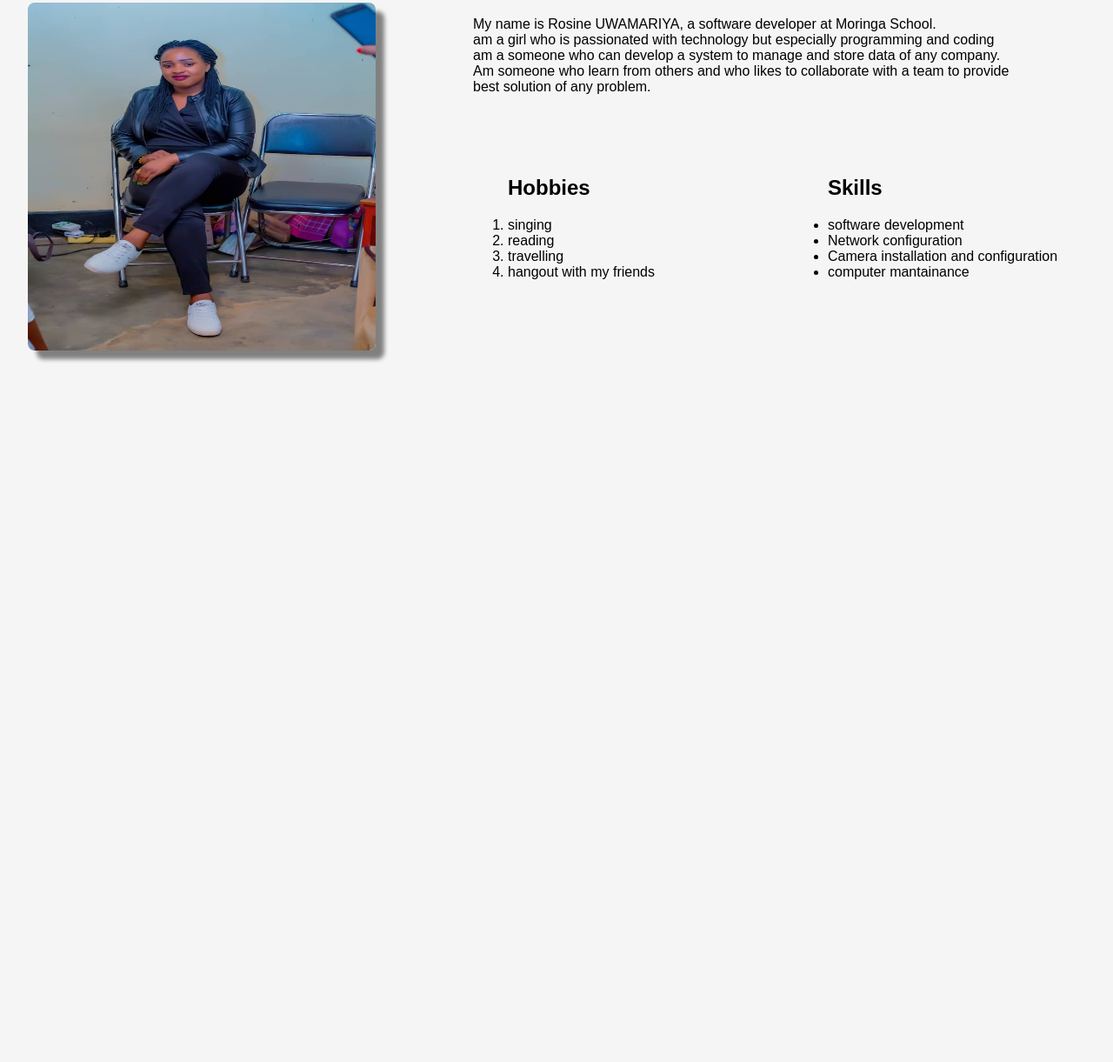
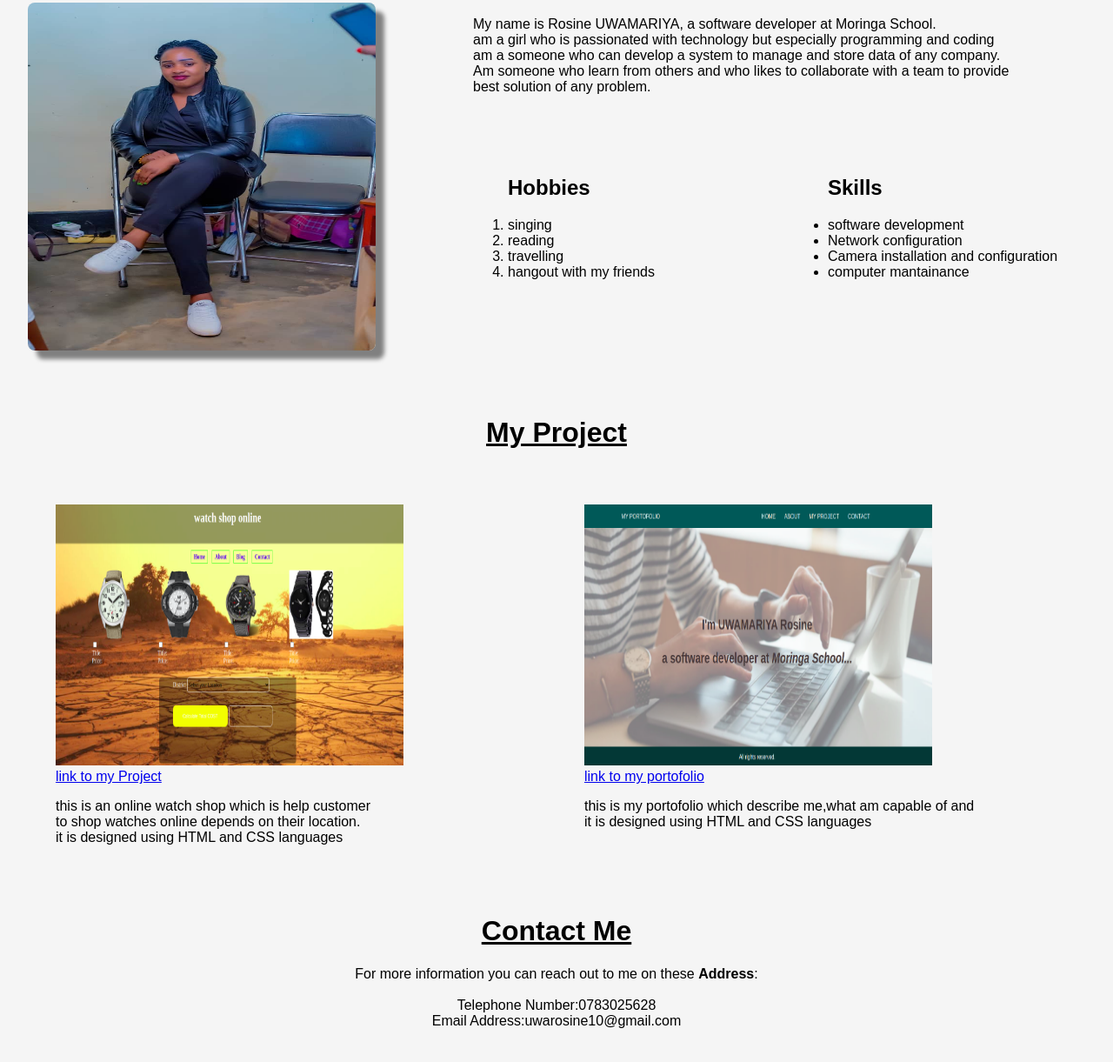
Before and after one commit to tacha1/portoforio, a plain HTML site: page index.html in a window 1280 px wide. Shown: the part 813-2034 px from the top of the page at 87% size. Before the commit the page ends 1316 px from the top, so only its background shows below. Drawn offline with Linux system fonts and the light colour scheme.

Commit message:
adding contact me

```diff
--- a/index.html
+++ b/index.html
@@ -33,7 +33,8 @@
             <h1 style="text-align: center;"><u>About me</u></h1>
             <div class="mybackground">
                 <div class="myImage">
-                <img src="tas.jpg" height="400" width="400" style="border-radius: 8px;box-shadow: 10px 10px 5px grey;">
+                    <img src="tas.jpg" height="400" width="400"
+                        style="border-radius: 8px;box-shadow: 10px 10px 5px grey;">
                 </div>
                 <div class="description">
                     <div class="paragraph">
@@ -72,8 +73,34 @@
             </div>
         </div>
 
+        <div id="myproject">
+            <h1 style="text-align: center;"><u>My Project</u></h1>
+            <div class="twoproject">
+                <div class="project1">
+                    <img src="watch.png" height="300" width="400"> <br>
+                    <a href="https://tacha1.github.io/mine/">link to my Project</a>
+                    <p>this is an online watch shop which is help customer <br>
+                        to shop watches online depends on their location.<br>
+                        it is designed using HTML and CSS languages</p>
+                </div>
 
-    <div id="contact"></div>
+                <div class="project2">
+                    <img src="port.png" height="300" width="400"> <br>
+                    <a href="https://tacha1.github.io/portoforio/">link to my portofolio</a>
+                    <p>this is my portofolio which describe me,what am capable of and <br>
+                       it is designed using HTML and CSS languages<br>
+                        </p>
+                </div>
+            </div>
+        </div>
+
+        <div id="contact">
+            <h1 style="text-align: center;"><u>Contact Me</u></h1>
+            <p>For more information you can reach out to me on these <span style="font-weight: bold;">Address</span>:<br><br>
+            Telephone Number:0783025628<br>
+            Email Address:uwarosine10@gmail.com<br>
+            </p>
+        </div>
 
         <div id="footer">
             <p>All rights reserved. </p>
--- a/styles.css
+++ b/styles.css
@@ -65,7 +65,7 @@ body {
 
 .myImage {
     margin-left: 5%;
-    margin-bottom: 15%;
+    margin-bottom: 8%;
 }
 
 .description {
@@ -81,3 +81,20 @@ body {
     color: white;
     text-align: center;
 }
+
+#myproject {
+    margin-bottom: 5%;
+}
+
+.twoproject {
+    display: grid;
+    grid-template-columns: repeat(2,1fr);
+    margin-left: 5%;
+    margin-top: 5%;
+}
+
+#contact{
+    margin-bottom: 10%;
+  text-align:center;
+
+}
```
Also changed, not shown: port.png (added), watch.png (added). Lines whose indentation alone changed are shown as unchanged.
